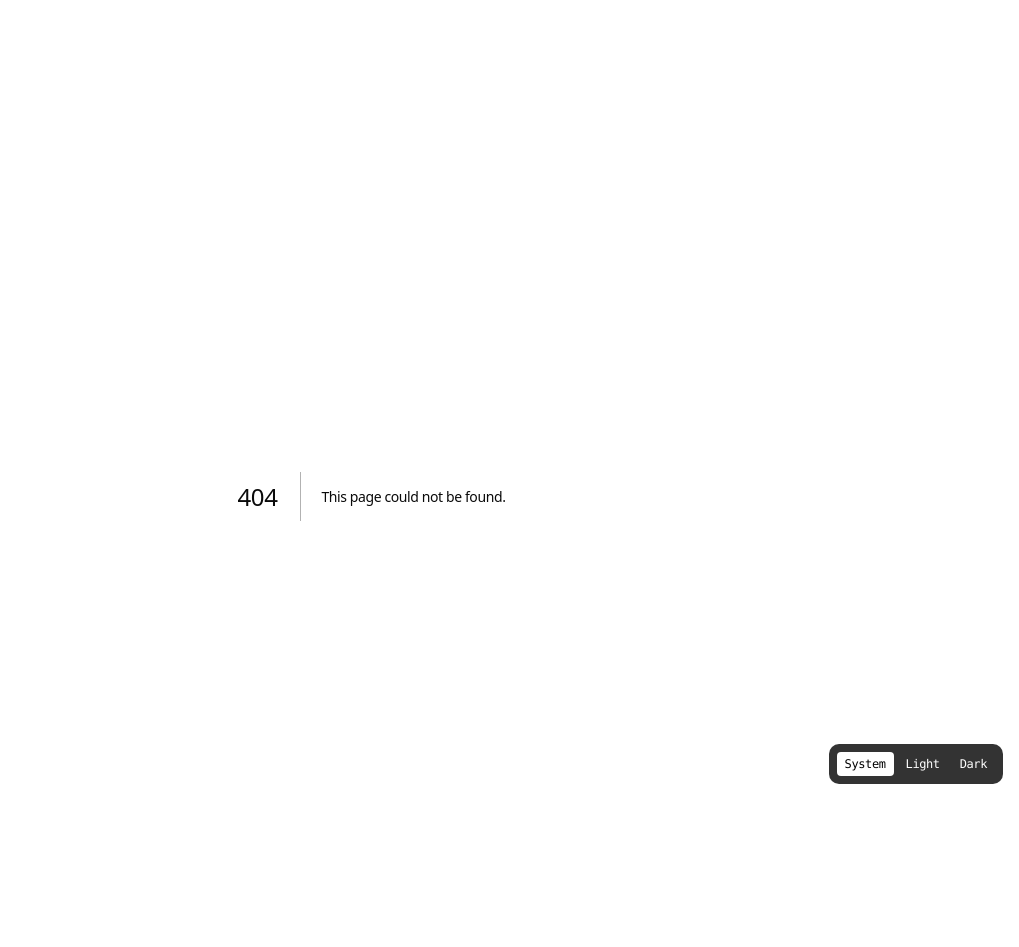
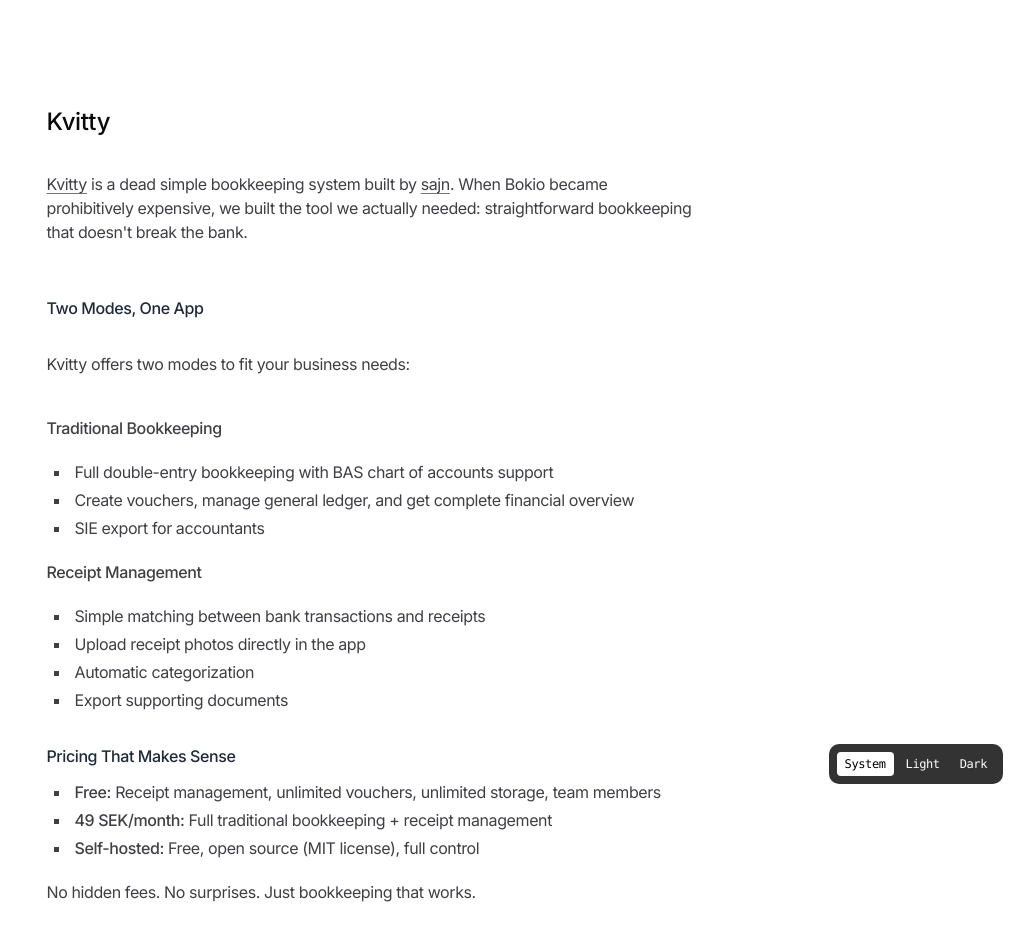
Before and after one commit to enemyrr/enemyr-blog, a Next.js app: page /kvitty in a window 1280 px wide. Before the commit this address had no page. Shown: the top 947 px of the page, without its empty margins (261-1280 px from the left). Before the commit the page ends 896 px from the top, so only its background shows below. Built offline with nearby package versions, Linux system fonts and the light colour scheme.

Commit message:
Add Kvitty to important resources list for simple bookkeeping

```diff
--- /dev/null
+++ b/app/kvitty/page.mdx
@@ -0,0 +1,30 @@
+# Kvitty
+
+[Kvitty](https://www.kvitty.se) is a dead simple bookkeeping system built by [sajn](/sajn). When Bokio became prohibitively expensive, we built the tool we actually needed: straightforward bookkeeping that doesn't break the bank.
+
+### Two Modes, One App
+
+Kvitty offers two modes to fit your business needs:
+
+**Traditional Bookkeeping**
+- Full double-entry bookkeeping with BAS chart of accounts support
+- Create vouchers, manage general ledger, and get complete financial overview
+- SIE export for accountants
+
+**Receipt Management**
+- Simple matching between bank transactions and receipts
+- Upload receipt photos directly in the app
+- Automatic categorization
+- Export supporting documents
+
+### Pricing That Makes Sense
+
+- **Free:** Receipt management, unlimited vouchers, unlimited storage, team members
+- **49 SEK/month:** Full traditional bookkeeping + receipt management
+- **Self-hosted:** Free, open source (MIT license), full control
+
+No hidden fees. No surprises. Just bookkeeping that works.
+
+Since Bokio's pricing went through the roof, Kvitty fills the gap for small businesses who need reliable bookkeeping without the enterprise price tag. It's open source, so you can self-host if you want full control, or use the hosted version for convenience.
+
+[www.kvitty.se](https://www.kvitty.se)
--- a/app/page.mdx
+++ b/app/page.mdx
@@ -13,4 +13,10 @@
 - [Iterative Building](/building)
 - [Endurance & Discipline](/running)
 
-You can [se what I’m up to](https://github.com/enemyrr) or [follow me online](https://www.linkedin.com/in/andreasenemyr/). I also advise companies and always up for a chat. [Reach out](mailto:andreas@enemyr.com) if interested.
+Projects:
+
+- [sajn](/sajn) — Digital signing platform
+- [Kvitty](/kvitty) — Dead simple bookkeeping
+- [RIBBAN](/ribban) — Previously founded
+
+You can [se what I'm up to](https://github.com/enemyrr) or [follow me online](https://www.linkedin.com/in/andreasenemyr/). I also advise companies and always up for a chat. [Reach out](mailto:andreas@enemyr.com) if interested.
--- a/app/sajn/page.mdx
+++ b/app/sajn/page.mdx
@@ -1,6 +1,6 @@
 # sajn
 
-[sajn](https://sajn.se) is a Stockholm-based digital signing platform I co-founded in early 2025. We're building the tool I always wished I had: a signing experience that's actually fast, secure, and doesn't feel like it was designed in 1998.
+[sajn](https://www.sajn.se) is a Stockholm-based digital signing platform I co-founded in early 2025. We're building the tool I always wished I had: a signing experience that's actually fast, secure, and doesn't feel like it was designed in 1998.
 
 As **Product Lead**, I oversee the strategic direction and day-to-day development of the platform. We're ditching the "print-scan-email" era for a workflow that actually respects your time: Create. Send. sajn.
 
@@ -13,4 +13,5 @@
 
 We're currently scaling fast and constantly shipping new features. If you're tired of legacy signing tools that slow you down, come see what we're building.
 
-Skapa. Skicka. sajn.
+Skapa. Skicka. sajn. <br />
+[www.sajn.se](https://www.sajn.se)
```
